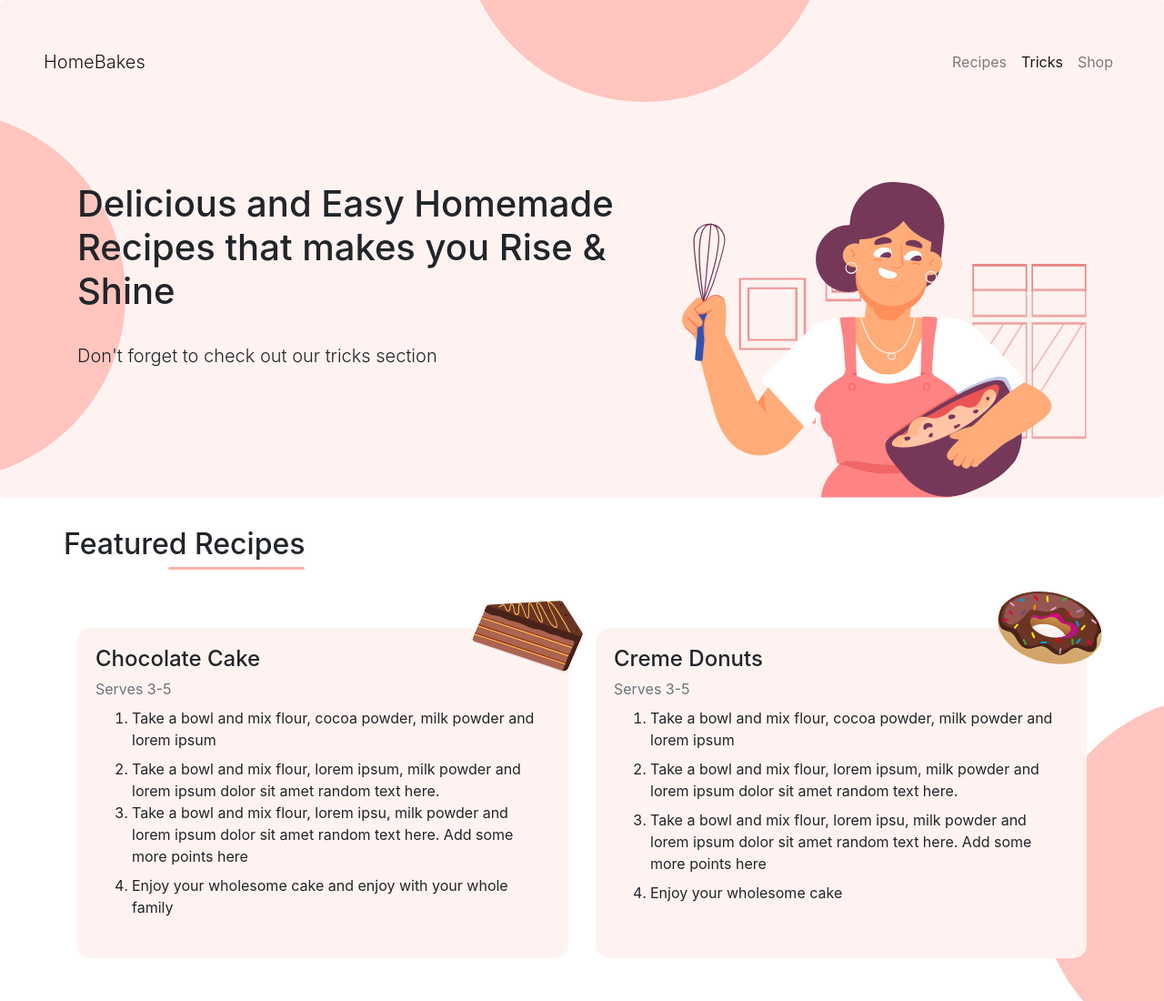
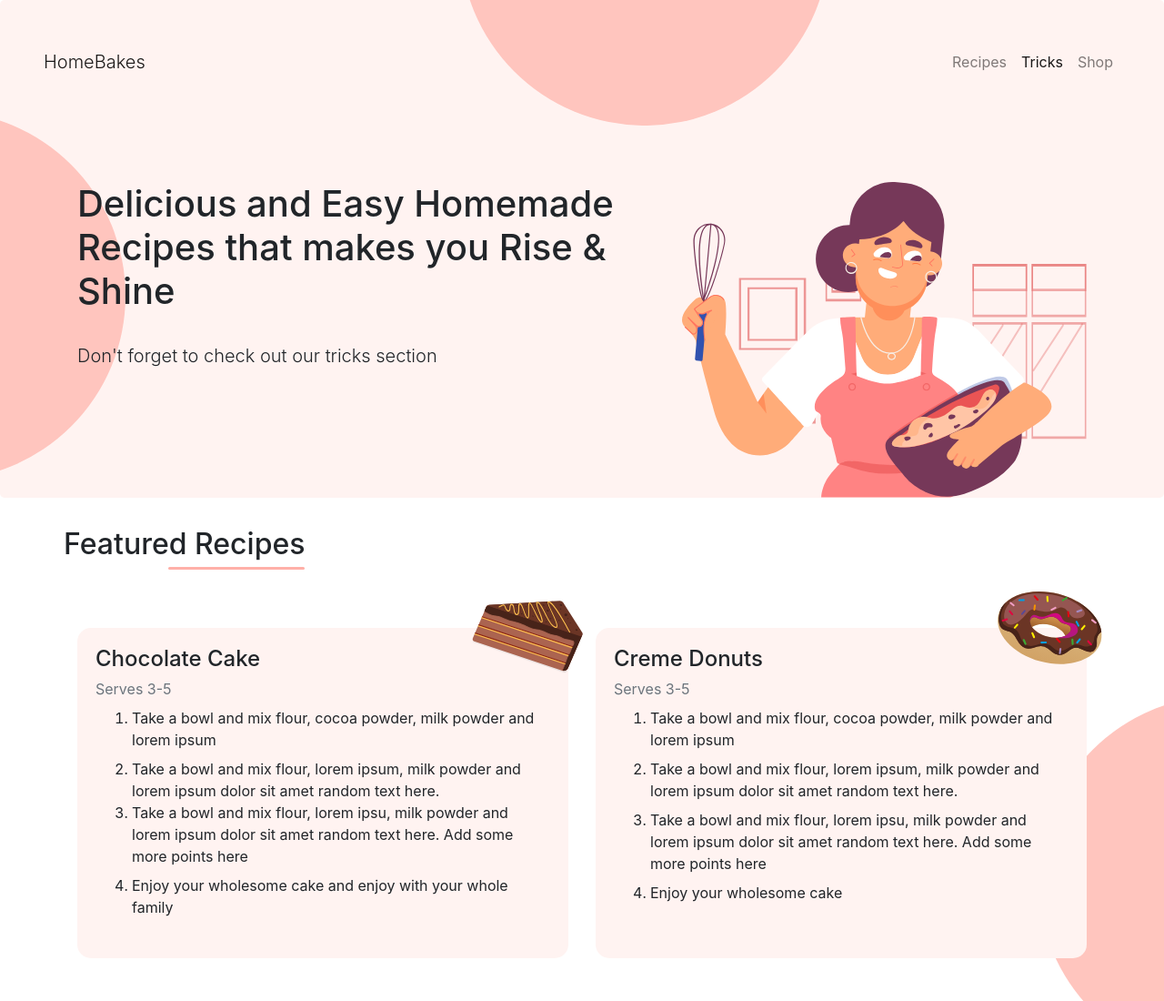
Before and after one commit to lemonnuggets/stc-homebakes, a plain HTML site: page index.html in a window 1280 px wide. Shown: the top 1100 px of the page at 91% size. Drawn offline with nearby package versions, Linux system fonts and the light colour scheme.

Commit message:
Fixing issue caused by changing window height

```diff
--- a/styles.css
+++ b/styles.css
@@ -14,15 +14,10 @@
 }
 #circle2 {
     position: absolute;
-    transform: rotate(90deg);
-    top: -20%;
+    transform: translateY(-33%) rotate(90deg);
+    top: 0;
     left: 50%;
 }
-/* .show,
-.collapsing {
-    width: 100% !important;
-    background-color: #fff3f1;
-} */
 .navbar-toggler {
     margin-left: auto !important;
 }
```
